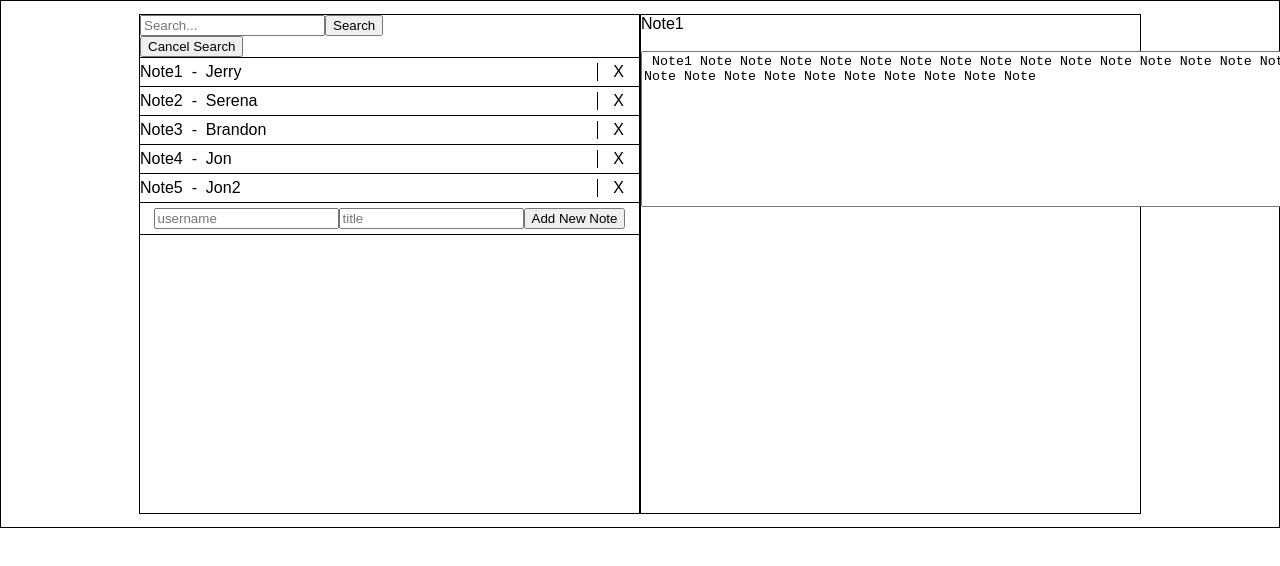
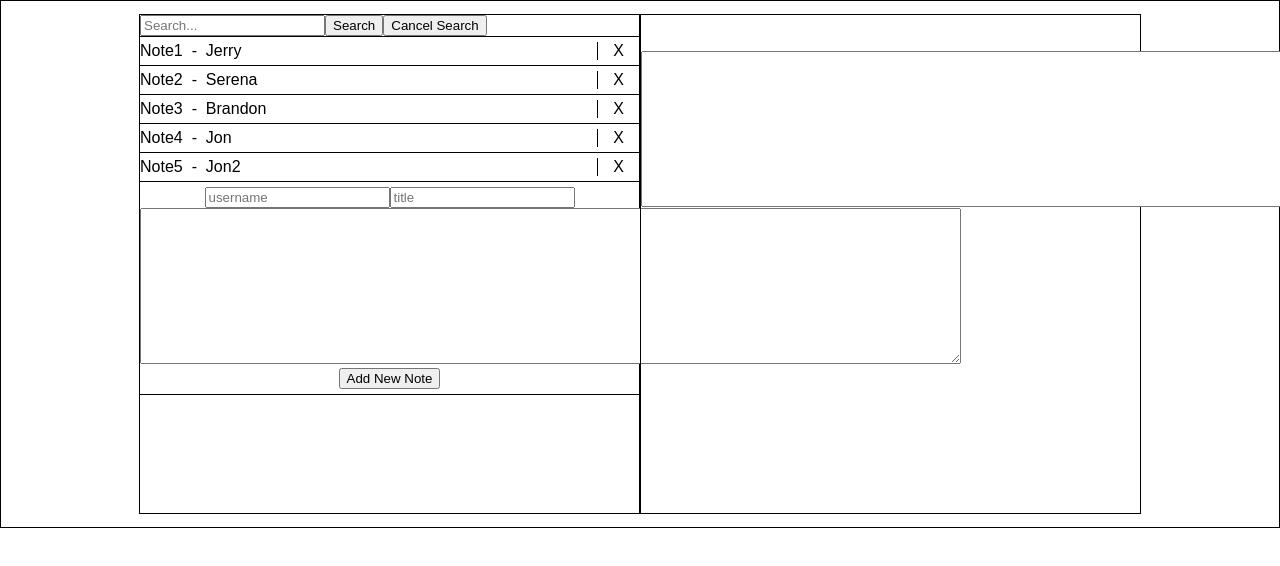
Before and after one commit to JerryKu/Notes_Application, a React (Create React App) app: page / in a window 1280 px wide. Shown: the top 566 px of the page. Built offline with nearby package versions, Linux system fonts and the light colour scheme.

Commit message:
Added note content box

```diff
--- a/src/App.css
+++ b/src/App.css
@@ -1,3 +1,6 @@
+.search-form{
+  display:inline;
+}
 *{
   box-sizing: border-box;
 }
--- a/src/App.js
+++ b/src/App.js
@@ -17,23 +17,23 @@ class App extends React.Component {
     this.cancelSearch = this.cancelSearch.bind(this);
     this.state = {
       notes: props.initialNotes,
-      display: props.initialNotes,
-      currentNote: props.initialNotes[0],
+      displayedNotes: props.initialNotes,
+      currentNote: {},
 
     }
   }
-  onNoteAdd(username, title){
+  onNoteAdd(username, title, textValue){
     this.setState(function(prevState, props){
       const newArray = prevState.notes.concat({
         title: title,
         author: username,
-        content: "",
+        content: textValue,
         key:nextId
       })
       console.log(newArray);
       return{
         notes: newArray,
-        display: newArray
+        displayedNotes: newArray
       }
     })
     nextId++;
@@ -46,12 +46,11 @@ class App extends React.Component {
     })
   }
   onNoteDelete(index){
-    console.log(index);
     this.setState(function(prevState, props){
       prevState.notes.splice(index,1)
       return{
         notes: prevState.notes,
-        display: this.state.notes
+        displayedNotes: this.state.notes
       }
     })
   }
@@ -76,12 +75,12 @@ class App extends React.Component {
     )
     console.log(searchArray)
     this.setState({
-        display: searchArray,
+        displayedNotes: searchArray,
       })
     }
   cancelSearch(){
     this.setState({
-      display: this.state.notes,
+      displayedNotes: this.state.notes,
     })
   }
   render(){
@@ -90,7 +89,7 @@ class App extends React.Component {
         <div className='container'>
           <div className='note-area'>
             <SearchBar onNoteSearch={this.onNoteSearch} cancelSearch={this.cancelSearch}/>
-            <NoteList notes={this.state.display} onNoteClick={this.onNoteClick} onNoteDelete={this.onNoteDelete}/>
+            <NoteList notes={this.state.displayedNotes} onNoteClick={this.onNoteClick} onNoteDelete={this.onNoteDelete}/>
             <AddNote onAdd={this.onNoteAdd} />
           </div>
           <NoteView currentNote={this.state.currentNote} onNoteChange={this.onNoteChange}/>
--- a/src/components/AddNote.js
+++ b/src/components/AddNote.js
@@ -1,5 +1,7 @@
 import React, { Component } from 'react';
 import Note from './Note.js';
+import { Form, Text } from 'react-form';
+
 
 class AddNote extends Component {
   constructor(props){
@@ -8,15 +10,19 @@ class AddNote extends Component {
     this.state ={
       username: "",
       title: "",
+      textValue: "",
     }
   }
   onSubmit(e){
     e.preventDefault();
     console.log("note added");
-    this.props.onAdd(this.state.username, this.state.title);
+    if(!this.state.username==="" && !this.state.title==="" && !this.state.textValue===""){
+      this.props.onAdd(this.state.username, this.state.title, this.state.textValue);
+    }
     this.setState({
       username: "",
       title: "",
+      textValue: ""
     })
   }
   handleNameUpdate(evt){
@@ -31,14 +37,20 @@ class AddNote extends Component {
     })
     //console.log(evt.target.value)
   }
+  handleTextUpdate(evt){
+    this.setState({
+      textValue: evt.target.value
+    })
+  }
   render() {
     return (
       <div className="add-note">
-        <form onSubmit={this.onSubmit}>
-          <input type="text" placeholder="username" value={this.state.username} onChange={(e)=>{this.handleNameUpdate(e)}}/>
-          <input type="text" placeholder="title" value={this.state.title} onChange={(e)=>{this.handleTitleUpdate(e)}}/>
-          <input type="submit" value="Add New Note" />
-        </form>
+          <form onSubmit={this.onSubmit}>
+            <input type="text" placeholder="username" value={this.state.username} onChange={(e)=>{this.handleNameUpdate(e)}}/>
+            <input type="text" placeholder="title" value={this.state.title} onChange={(e)=>{this.handleTitleUpdate(e)}}/>
+            <textarea rows='10' cols='100' value={this.state.textValue} onChange={(e)=>{this.handleTextUpdate(e)}}/>
+            <input type="submit" value="Add New Note" />
+          </form>
       </div>
     )
   }
--- a/src/components/SearchBar.js
+++ b/src/components/SearchBar.js
@@ -22,12 +22,12 @@ class SearchBar extends Component {
   }
   render(){
     return (
-    <div className='search-bar'>
-      <form onSubmit={this.onSubmit}>
+    <div className="search-bar">
+      <form className="search-form" onSubmit={this.onSubmit}>
         <input type="text" value={this.state.searchPhrase} placeholder="Search..." onChange={(e)=> {this.handleSearchUpdate(e)}}/>
         <input type="submit" value="Search"/>
       </form>
-      <button type="submit" onClick={this.props.cancelSearch} value="Cancel Search">Cancel Search</button>
+      <button className="cancel-search" type="submit" onClick={this.props.cancelSearch} value="Cancel Search">Cancel Search</button>
     </div>
   )
   }
```
